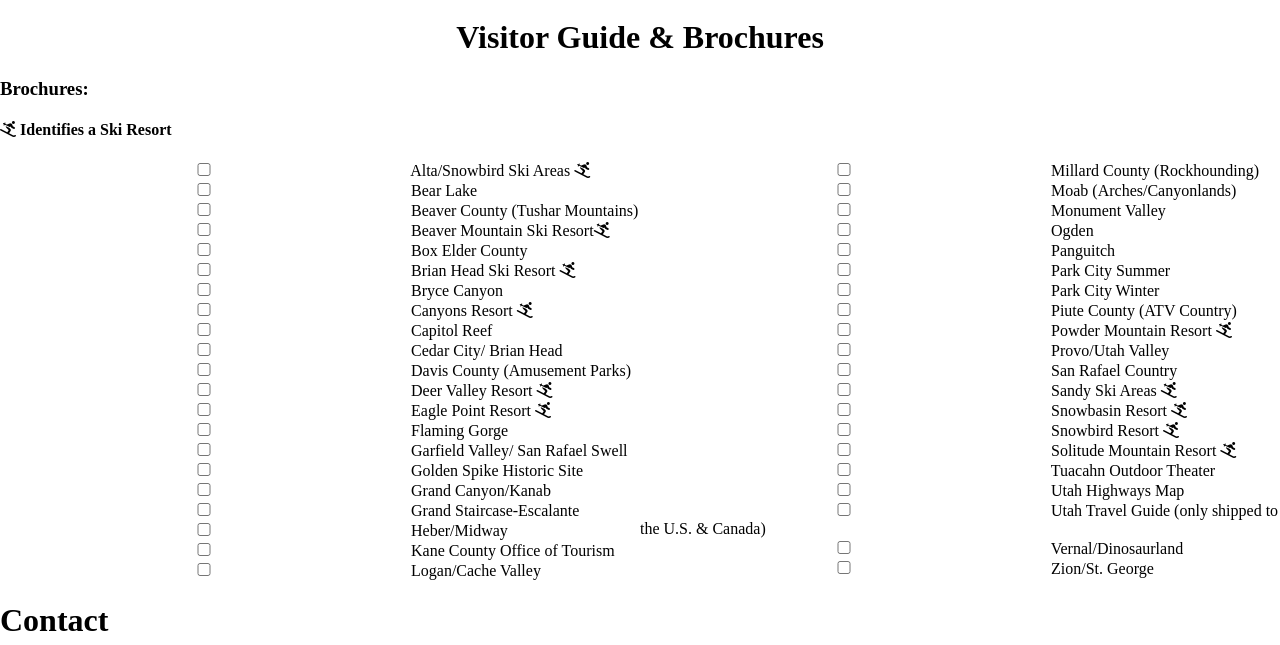
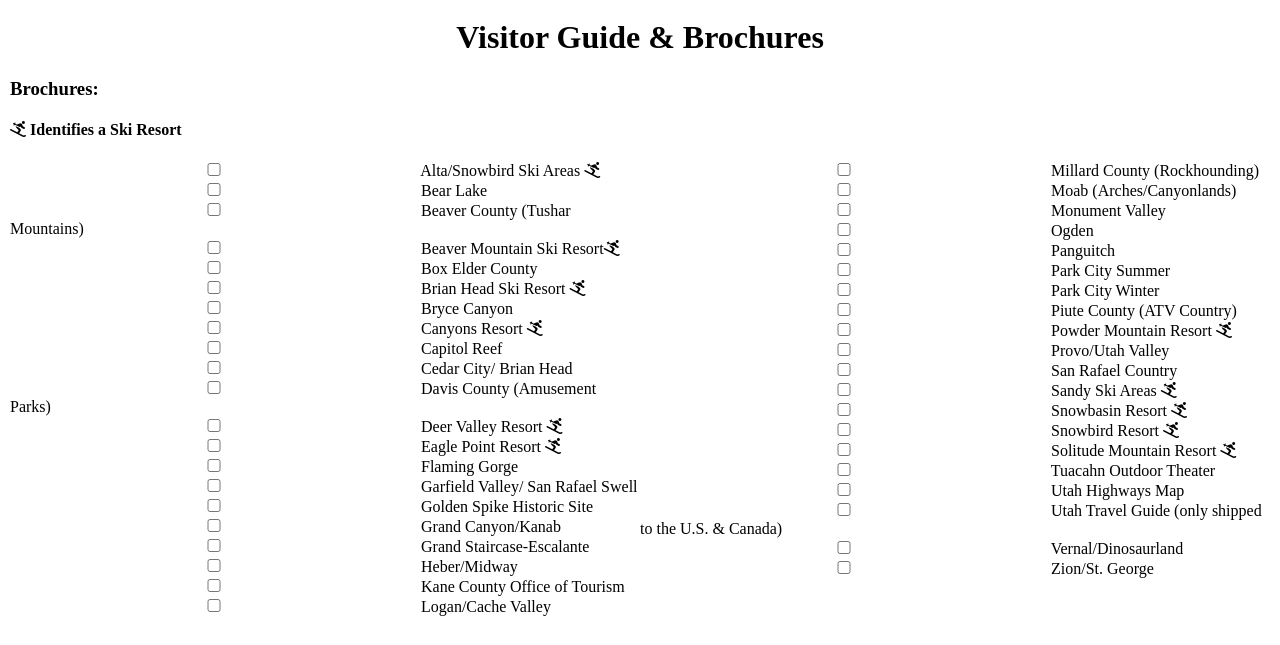
Before and after one commit to morineth000/7638, a plain HTML site: page pages/brochure.html in a window 1280 px wide. Shown: the part 802-1447 px from the top of the page. Drawn offline with Linux system fonts and the light colour scheme.

Commit message:
added margin

```diff
--- a/pages/brochure.html
+++ b/pages/brochure.html
@@ -80,6 +80,7 @@
     <header>
         <!-- <img src="../media/images/bg-content/train.png" alt=""> -->
     </header>
+    <div class="sidemargin10px">
     <main>
         <div class="visitors-g-b">
             <h1>Visitor Guide & Brochures</h1>
@@ -220,7 +221,7 @@ I have read and acknowledge the Privacy Policy*: <br>
         <input type="submit" value="Submit">
        </form>
     </form>
-
+    </div>
     <!-- All of the footer is below -->
     <footer>
         <div class="row1">
```
